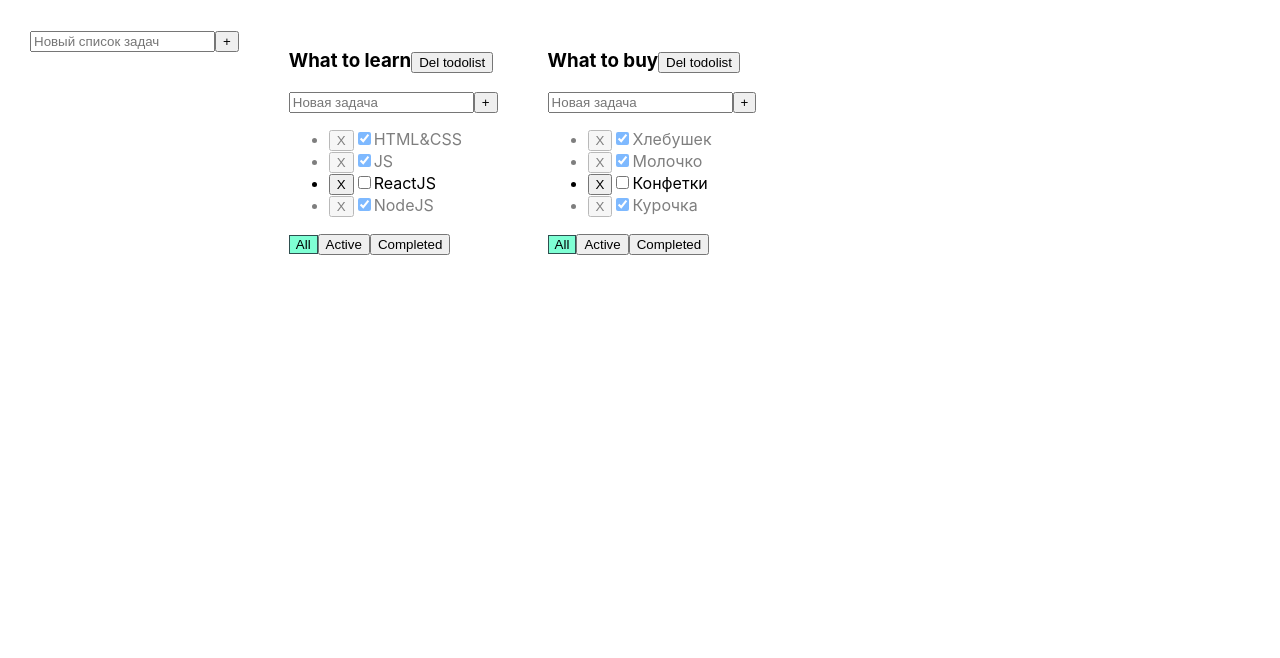
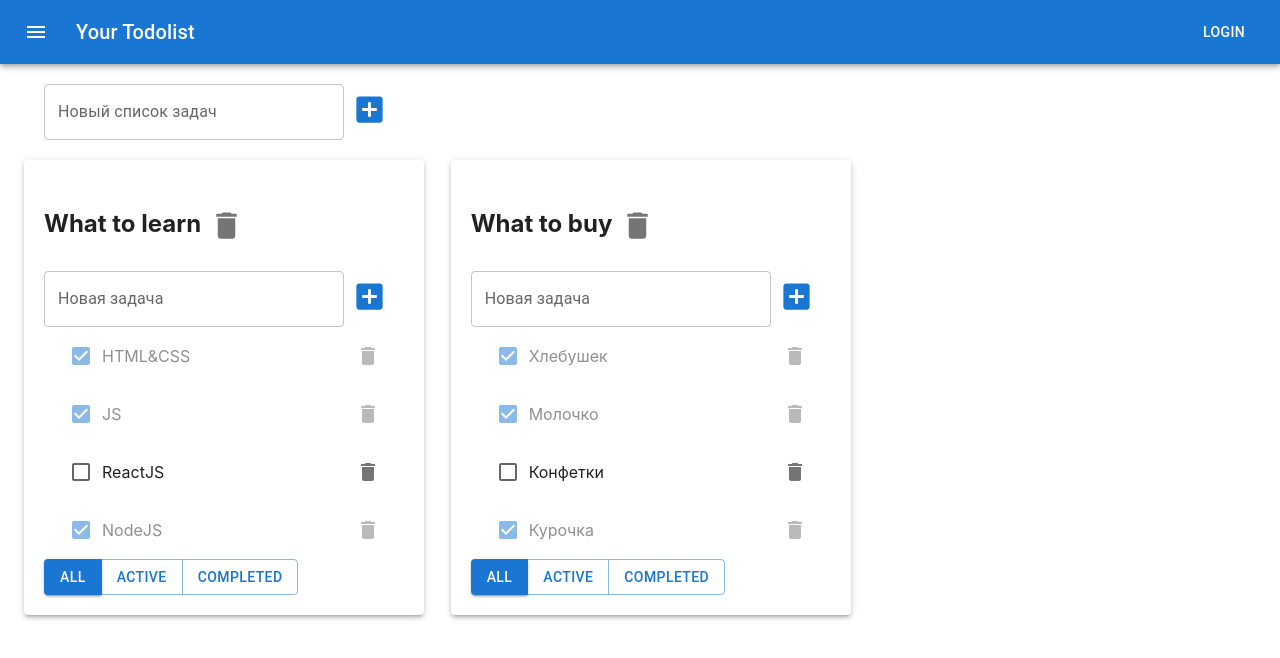
Before and after one commit to klisitsky/it-incubator_todolist, a React (Create React App) app: page / in a window 1280 px wide. Shown: the top 658 px of the page. Built offline with nearby package versions, Linux system fonts and the light colour scheme.

Commit message:
Added reducers

```diff
--- a/package.json
+++ b/package.json
@@ -3,6 +3,11 @@
   "version": "0.1.0",
   "private": true,
   "dependencies": {
+    "@emotion/react": "^11.11.0",
+    "@emotion/styled": "^11.11.0",
+    "@fontsource/roboto": "^5.0.1",
+    "@mui/icons-material": "^5.11.16",
+    "@mui/material": "^5.13.3",
     "@testing-library/jest-dom": "^5.16.5",
     "@testing-library/react": "^13.4.0",
     "@testing-library/user-event": "^13.5.0",
--- a/src/App.css
+++ b/src/App.css
@@ -1,8 +1,8 @@
-.App {
-  padding: 30px;
-  display: flex;
-}
+/*.App {*/
+/*  padding: 30px;*/
+/*  display: flex;*/
+/*}*/
 
-.App > div {
-  margin-right: 50px;
-}
+/*.App > div {*/
+/*  margin-right: 50px;*/
+/*}*/
--- a/src/App.tsx
+++ b/src/App.tsx
@@ -1,20 +1,29 @@
-import React, {useState} from 'react';
+import React, {useReducer} from 'react';
 import './App.css';
 import {TaskType, Todolist} from "./Todolist";
 import {v1} from "uuid";
 import {AddItemForm} from "./components/AddItemForm/AddItemForm";
+import ButtonAppBar from "./components/AppBar/AppBar";
+import Container from "@mui/material/Container";
+import Grid from '@mui/material/Grid';
+import {addTaskAC, changeTaskStatusAC, removeTaskAC, tasksReducer, updateTaskAC} from "./Reducers/tasksReducer";
+import {
+  addTodolistAC, changeTodolistFilterAC, changeTodolistTitleAC, deleteTodolistAC, todolistsReducer
+} from "./Reducers/todolistsReducer";
+
 
 
 export type FilterType = 'all' | 'active' | 'completed'
 
 
-type TodolistType = {
+export type TodolistType = {
   id: string
   title: string
   filter: FilterType
 }
 
-type AllTasksType = {
+
+export type AllTasksType = {
   [todolistId: string]: Array<TaskType>
 }
 
@@ -23,22 +32,32 @@ function App() {
   const todolistId1 = v1();
   const todolistId2 = v1();
 
-  const [todolists, setTodolists] = useState<Array<TodolistType>>([
+  const [todolists, todolistsDispatch] = useReducer(todolistsReducer,[
     {id: todolistId1, title: 'What to learn', filter: 'all'},
     {id: todolistId2, title: 'What to buy', filter: 'all'},
   ])
 
   const changeFilter = (todolistId: string, newFilter:FilterType) => {
-    setTodolists(todolists.map(todo => todo.id === todolistId ? {...todo, filter:newFilter}: todo))
-  }
-  const changeTodolistTitle = (todolistId:string, newTodolistTitle: string) => {
-    setTodolists(todolists.map(todo => todo.id === todolistId ? {...todo, title:newTodolistTitle}: todo))
-  }
-  const deleteTodolist = (todolistId: string) => {
-    setTodolists(todolists.filter(todo => todo.id !== todolistId))
+    todolistsDispatch(changeTodolistFilterAC(todolistId, newFilter))
   }
 
-  const [tasks, setTasks] = useState<AllTasksType>({
+  const changeTodolistTitle = (todolistId:string, changedTodolistTitle: string) => {
+    todolistsDispatch(changeTodolistTitleAC(todolistId, changedTodolistTitle))
+  }
+
+  const deleteTodolist = (todolistId: string) => {
+    todolistsDispatch(deleteTodolistAC(todolistId))
+  }
+
+  const addItemFormHandler = (newTitle:string) => {
+   const newTotolistId = v1();
+   const newTodolist: TodolistType = {id: newTotolistId, title: newTitle, filter: 'all'}
+    todolistsDispatch(addTodolistAC(newTodolist))
+    tasksDispatch(addTaskAC(newTodolist.id))
+  }
+
+
+  let [tasks, tasksDispatch] = useReducer(tasksReducer, {
     [todolistId1]:[
       { id: v1(), title: "HTML&CSS", isDone: true },
       { id: v1(), title: "JS", isDone: true },
@@ -54,37 +73,30 @@ function App() {
   })
 
   const addTask = (todolistId: string, taskTitle:string) => {
-      const newTask = { id: v1(), title: taskTitle, isDone: false }
-      setTasks({...tasks, [todolistId]:[newTask, ...tasks[todolistId]]})
+    tasksDispatch(addTaskAC(todolistId, taskTitle))
    }
+
   const updateTask = (todolistId: string, taskId: string, taskTitle:string) => {
-    setTasks({...tasks, [todolistId]:tasks[todolistId].map(task => task.id === taskId
-        ? {...task, title:taskTitle}
-        : task)}
-    )
+    tasksDispatch(updateTaskAC(todolistId, taskId, taskTitle))
   }
 
   const removeTask = (todolistId: string, taskId:string) => {
-    setTasks({...tasks, [todolistId]:tasks[todolistId].filter(task => task.id !== taskId)})
-  }
-  const onChangeCheckBox = (todolistId: string, taskId: string, newIsDone:boolean) => {
-    setTasks({...tasks, [todolistId]:tasks[todolistId].map(task => {
-        return task.id === taskId ? {...task, isDone: newIsDone} : task
-    }
-    )})
+    tasksDispatch(removeTaskAC(todolistId, taskId))
   }
 
-  const callbackAddItemFormHandler = (newTitle:string) => {
-    const newTotolistId = v1();
-    const newTodolist: TodolistType = {id: newTotolistId, title: newTitle, filter: 'all'}
-    setTodolists([...todolists, newTodolist])
-    setTasks({...tasks, [newTotolistId]:[]})
+  const changeTaskStatus = (todolistId: string, taskId: string, newIsDone:boolean) => {
+    tasksDispatch(changeTaskStatusAC(todolistId, taskId, newIsDone))
   }
 
 
-  return (
+  return (<>
+      <ButtonAppBar/>
+      <Container maxWidth={'xl'}>
         <div className="App">
-        <AddItemForm callback={callbackAddItemFormHandler} placeholder={'Новый список задач'}/>
+          <Grid container style={{margin: "20px"}}>
+            <AddItemForm addItem={addItemFormHandler} placeholder={'Новый список задач'}/>
+          </Grid>
+          <Grid container spacing={6}>
             {todolists.map(todo => {
 
               let filteredTasks = tasks[todo.id]
@@ -98,26 +110,26 @@ function App() {
                   break;
               }
 
-          return <Todolist
+              return <Grid item xs={4}><Todolist
                 key={todo.id}
                 todolistId={todo.id}
                 newShapka={todo.title}
                 tasks={filteredTasks}
                 removeTask={removeTask}
                 addTask={addTask}
-            callbackOnChangeChkBox={onChangeCheckBox}
+                callbackOnChangeChkBox={changeTaskStatus}
                 filter={todo.filter}
                 changeFilter={changeFilter}
                 deleteTodolist={deleteTodolist}
                 updateTask={updateTask}
                 changeTodolistTitle={changeTodolistTitle}
-          />
+              /></Grid>
             })}
-
+          </Grid>
         </div>
+      </Container>
+    </>
   )
-
-
 }
 
 export default App;
--- /dev/null
+++ b/src/Reducers/tasksReducer.ts
@@ -0,0 +1,81 @@
+import {AllTasksType} from "../App";
+import {v1} from "uuid";
+
+type GlobalActionType = AddTaskActionType |
+                        RemoveTaskActionType |
+                        ChangeTaskStatusActionType |
+                        UpdateTaskActionType
+
+export const tasksReducer = (state: AllTasksType, action: GlobalActionType):AllTasksType => {
+  switch (action.type) {
+    case 'ADD-TASK':
+      if (action.payLoad.taskTitle) {
+        const newTask = { id: v1(), title: action.payLoad.taskTitle, isDone: false }
+        return {...state, [action.payLoad.todolistId]:[newTask, ...state[action.payLoad.todolistId]]}
+      } else {
+        return {...state, [action.payLoad.todolistId]:[]}
+      }
+
+
+    case 'REMOVE-TASK':
+      return {...state, [action.payLoad.todolistId]:state[action.payLoad.todolistId].filter(t => t.id !== action.payLoad.taskId)}
+
+    case 'CHANGE-STATUS-TASK':
+      return {...state, [action.payLoad.todolistId]:state[action.payLoad.todolistId].map(t => t.id === action.payLoad.taskId
+            ? {...t, isDone: action.payLoad.newIsDone}
+            : t
+          )}
+
+    case 'UPDATE-TASK':
+      return {...state, [action.payLoad.todolistId]:state[action.payLoad.todolistId].map(t => t.id === action.payLoad.taskId
+            ? {...t, title:action.payLoad.taskTitle}
+            : t
+          )}
+
+    default:
+      return state
+  }
+}
+
+
+
+type AddTaskActionType = ReturnType<typeof addTaskAC>
+export const addTaskAC = (todolistId: string, taskTitle?:string) => ({
+  type: 'ADD-TASK',
+  payLoad: {
+    todolistId,
+    taskTitle
+  }
+} as const)
+
+
+type RemoveTaskActionType = ReturnType<typeof removeTaskAC>
+export const removeTaskAC = (todolistId: string, taskId:string) => ({
+  type: 'REMOVE-TASK',
+  payLoad: {
+    todolistId,
+    taskId
+  }
+} as const)
+
+
+type ChangeTaskStatusActionType = ReturnType<typeof changeTaskStatusAC>
+export const changeTaskStatusAC = (todolistId: string, taskId: string, newIsDone:boolean) => ({
+  type: 'CHANGE-STATUS-TASK',
+  payLoad: {
+    todolistId,
+    taskId,
+    newIsDone
+  }
+} as const)
+
+
+type UpdateTaskActionType = ReturnType<typeof updateTaskAC>
+export const updateTaskAC = (todolistId: string, taskId: string, taskTitle:string) => ({
+  type: 'UPDATE-TASK',
+  payLoad: {
+    todolistId,
+    taskId,
+    taskTitle
+  }
+} as const)
--- /dev/null
+++ b/src/Reducers/todolistsReducer.ts
@@ -0,0 +1,66 @@
+import {FilterType, TodolistType} from "../App";
+
+
+type GlobalActionType = ChangeTodolistFilterActionType |
+                        ChangeTodolistTitleActionType |
+                        DeleteTodolistActionType |
+                        AddTodolistActionType
+
+export const todolistsReducer = (state: Array<TodolistType>, action: GlobalActionType):Array<TodolistType> => {
+  switch (action.type) {
+    case 'CHANGE-TODOLIST-FILTER':
+      return state.map(tl => tl.id === action.payLoad.todolistId
+        ? {...tl, filter:action.payLoad.newFilter}
+        : tl
+      )
+
+    case 'CHANGE-TODOLIST-TITLE':
+      return state.map(tl => tl.id === action.payLoad.todolistId
+        ? {...tl, title: action.payLoad.changedTodolistTitle}
+        : tl
+      )
+
+    case 'DELETE-TODOLIST':
+      return state.filter(tl => tl.id !== action.payLoad.todolistId)
+
+    case "ADD-TODOLIST":
+      return [...state, action.payLoad.newTodolist]
+
+    default:
+      return state
+  }
+}
+
+type ChangeTodolistFilterActionType = ReturnType<typeof changeTodolistFilterAC>
+export const changeTodolistFilterAC = (todolistId: string, newFilter:FilterType) => ({
+  type: 'CHANGE-TODOLIST-FILTER',
+  payLoad: {
+    todolistId,
+    newFilter
+  }
+} as const)
+
+type ChangeTodolistTitleActionType = ReturnType<typeof changeTodolistTitleAC>
+export const changeTodolistTitleAC = (todolistId:string, changedTodolistTitle: string) => ({
+  type: 'CHANGE-TODOLIST-TITLE',
+  payLoad: {
+    todolistId,
+    changedTodolistTitle
+  }
+} as const)
+
+type DeleteTodolistActionType = ReturnType<typeof deleteTodolistAC>
+export const deleteTodolistAC = (todolistId:string) => ({
+  type: 'DELETE-TODOLIST',
+  payLoad: {
+    todolistId,
+  }
+} as const)
+
+type AddTodolistActionType = ReturnType<typeof addTodolistAC>
+export const addTodolistAC = (newTodolist: TodolistType) => ({
+  type: 'ADD-TODOLIST',
+  payLoad: {
+    newTodolist
+  }
+} as const)
--- a/src/Todolist.module.css
+++ b/src/Todolist.module.css
@@ -1,8 +1,23 @@
+.cardContainer {
+  min-width: 400px;
+}
+
+
 .activeFilter {
   background-color: aquamarine;
   border: 1px solid darkslategray;
 }
 
+.tasksList {
+  list-style-type: none;
+  padding-left: 15px;
+
+}
+.task {
+  display: flex;
+  align-items: center;
+}
+
 .finishedTask {
   opacity: 0.5;
 }
--- a/src/Todolist.tsx
+++ b/src/Todolist.tsx
@@ -3,6 +3,14 @@ import {FilterType} from "./App";
 import s from './Todolist.module.css'
 import {AddItemForm} from "./components/AddItemForm/AddItemForm";
 import {EditableSpan} from "./components/EditableSpan/EditableSpan";
+import DeleteIcon from '@mui/icons-material/Delete';
+import List from '@mui/material/List';
+import ListItem from '@mui/material/ListItem';
+import IconButton from '@mui/material/IconButton';
+import Checkbox from '@mui/material/Checkbox';
+import Paper from "@mui/material/Paper";
+import ButtonGroup from "@mui/material/ButtonGroup";
+import Button from "@mui/material/Button";
 
 type TodolistPropsType = {
   newShapka: string
@@ -34,7 +42,7 @@ export const Todolist = (props: TodolistPropsType) => {
   const filteringTasksBtnActiveHandler = () => props.changeFilter(props.todolistId, 'active')
   const filteringTasksBtnCompletedHandler = () => props.changeFilter(props.todolistId, 'completed')
 
-  const renderedTasks = props.tasks.map(task => {
+  const renderedTasks2 = props.tasks.map(task => {
 
     const onClickHandler = () => {props.removeTask(props.todolistId, task.id)}
     const EditableSpanCallbackForTask = (newTitle: string) => {
@@ -45,13 +53,18 @@ export const Todolist = (props: TodolistPropsType) => {
     }
 
     return (
-      <li key={task.id} className={task.isDone ? s.finishedTask : ''}>
-        <button onClick={onClickHandler}>X</button>
-        <input type="checkbox"
-               onChange={onChangeChkBoxHandler}
-               checked={task.isDone} />
+      <ListItem key={task.id}
+                className={s.task + (task.isDone ? ' '+ s.finishedTask : '')}
+                secondaryAction={
+                  <IconButton>
+                    <DeleteIcon onClick={onClickHandler}>X</DeleteIcon>
+                  </IconButton>
+                }>
+        <Checkbox onChange={onChangeChkBoxHandler}
+                  defaultChecked={task.isDone}/>
         <EditableSpan oldTitle={task.title} callback={EditableSpanCallbackForTask} />
-      </li>
+
+      </ListItem>
     )
   })
 
@@ -62,23 +75,31 @@ export const Todolist = (props: TodolistPropsType) => {
   const editableSpanCallbackForTodoTitle = (newTitle: string) => {
     props.changeTodolistTitle(props.todolistId, newTitle)
   }
+
   return (
+
+    <div className={s.cardContainer}>
+      <Paper elevation={3} style={{padding: '20px'}}>
+      <h2>
+        <EditableSpan oldTitle={props.newShapka} callback={editableSpanCallbackForTodoTitle}/>
+        <IconButton>
+          <DeleteIcon onClick={deleteTodolistHandler} style={{cursor: 'pointer'}} fontSize={'large'}></DeleteIcon>
+        </IconButton>
+      </h2>
+      <AddItemForm addItem={callbackAddItemFormHandler} placeholder={'Новая задача'}/>
+      <List disablePadding>
+        {renderedTasks2}
+      </List>
       <div>
-          <h3>
-            <EditableSpan oldTitle={props.newShapka} callback={editableSpanCallbackForTodoTitle}/>
-            <button onClick={deleteTodolistHandler}>Del todolist</button></h3>
-        <AddItemForm callback={callbackAddItemFormHandler} placeholder={'Новая задача'}/>
-          <ul>
-            {renderedTasks}
-          </ul>
-          <div>
-            <button className={props.filter === 'all' ? s.activeFilter : ''}
-                    onClick={filteringTasksBtnAllHandler}>All</button>
-            <button className={props.filter === 'active' ? s.activeFilter : ''}
-                    onClick={filteringTasksBtnActiveHandler}>Active</button>
-            <button className={props.filter === 'completed' ? s.activeFilter : ''}
-                    onClick={filteringTasksBtnCompletedHandler}>Completed</button>
-          </div>
-        </div>
+        <ButtonGroup>
+          <Button variant={props.filter === 'all' ? 'contained' : 'outlined'}
+                  onClick={filteringTasksBtnAllHandler}>All</Button>
+          <Button variant={props.filter === 'active' ? 'contained' : 'outlined'}
+                  onClick={filteringTasksBtnActiveHandler}>Active</Button>
+          <Button variant={props.filter === 'completed' ? 'contained' : 'outlined'}
+                  onClick={filteringTasksBtnCompletedHandler}>Completed</Button>
+        </ButtonGroup>
+      </div>
+    </Paper></div>
   );
 }
--- a/src/components/AddItemForm/AddItemForm.module.css
+++ b/src/components/AddItemForm/AddItemForm.module.css
@@ -5,3 +5,7 @@
 .errorMessage {
   color: red
 }
+
+.taskItemContainer {
+  display: inline;
+}
--- a/src/components/AddItemForm/AddItemForm.tsx
+++ b/src/components/AddItemForm/AddItemForm.tsx
@@ -1,9 +1,11 @@
 import React, {ChangeEvent, KeyboardEvent, useState} from 'react';
 import s from './AddItemForm.module.css'
-
+import AddBoxIcon from '@mui/icons-material/AddBox';
+import TextField from '@mui/material/TextField';
+import IconButton from "@mui/material/IconButton";
 
 type AddItemFormPropsType = {
-  callback: (title: string) => void
+  addItem: (title: string) => void
   placeholder?: string
 }
 
@@ -21,7 +23,7 @@ export const AddItemForm: React.FC<AddItemFormPropsType> = (props) => {
   const onClickBtnAddHandler = () => {
     title = title.trim()
     if (title) {
-      props.callback(title)
+      props.addItem(title)
       setError(null)
     } else {
       setError('Заполните поле')
@@ -36,15 +38,20 @@ export const AddItemForm: React.FC<AddItemFormPropsType> = (props) => {
   }
 
   return (
-    <div>
-    <input className={error ? s.errorInput :''}
-           value={title}
-           onChange={onChangeInputHandler}
-           onKeyUp={onKeyUpInputHandler}
-           placeholder={props.placeholder}
+    <div className={s.taskItemContainer}>
+    <TextField value={title}
+               onChange={onChangeInputHandler}
+               onKeyUp={onKeyUpInputHandler}
+               label={props.placeholder}
+               error={!!error}
+               helperText={error}
+               size={'medium'}
+               style={{minWidth: '300px'}}
+
     />
-    <button onClick={onClickBtnAddHandler}>+</button>
-    {error && (<div className={s.errorMessage}>{error}</div>)}
+    <IconButton>
+        <AddBoxIcon onClick={onClickBtnAddHandler} style={{cursor: 'pointer'}} fontSize={'large'} color={'primary'}></AddBoxIcon>
+    </IconButton>
   </div>
   );
 };
--- /dev/null
+++ b/src/components/AppBar/AppBar.tsx
@@ -0,0 +1,32 @@
+import * as React from 'react';
+import AppBar from '@mui/material/AppBar';
+import Box from '@mui/material/Box';
+import Toolbar from '@mui/material/Toolbar';
+import Typography from '@mui/material/Typography';
+import Button from '@mui/material/Button';
+import IconButton from '@mui/material/IconButton';
+import MenuIcon from '@mui/icons-material/Menu';
+
+export default function ButtonAppBar() {
+  return (
+    <Box sx={{ flexGrow: 1 }}>
+      <AppBar position="static">
+        <Toolbar>
+          <IconButton
+            size="large"
+            edge="start"
+            color="inherit"
+            aria-label="menu"
+            sx={{ mr: 2 }}
+          >
+            <MenuIcon />
+          </IconButton>
+          <Typography variant="h6" component="div" sx={{ flexGrow: 1 }}>
+            Your Todolist
+          </Typography>
+          <Button color="inherit">Login</Button>
+        </Toolbar>
+      </AppBar>
+    </Box>
+  );
+}
--- a/src/components/EditableSpan/EditableSpan.tsx
+++ b/src/components/EditableSpan/EditableSpan.tsx
@@ -1,4 +1,5 @@
 import React, {ChangeEvent, KeyboardEvent, useState} from 'react';
+import TextField from "@mui/material/TextField";
 
 type EditableSpanPropsType = {
   oldTitle: string
@@ -26,11 +27,12 @@ export const EditableSpan: React.FC<EditableSpanPropsType> = (props) => {
   return (
     edit
       ? <span onDoubleClick={EditHandler}>{props.oldTitle}</span>
-      : <input onBlur={EditHandler}
+      : <TextField onBlur={EditHandler}
                value={newTitle}
                onChange={onChangeHandler}
                onKeyUp={onKeyUpInputHandler}
-               autoFocus />
+               autoFocus
+               size={'small'}/>
 
 
   );
--- a/src/index.css
+++ b/src/index.css
@@ -5,6 +5,7 @@ body {
     sans-serif;
   -webkit-font-smoothing: antialiased;
   -moz-osx-font-smoothing: grayscale;
+  overflow-x: visible;
 }
 
 code {
```
Also changed, not shown: 1 other file (tests, documents, lock files or other folders). Lines whose indentation alone changed are shown as unchanged.
